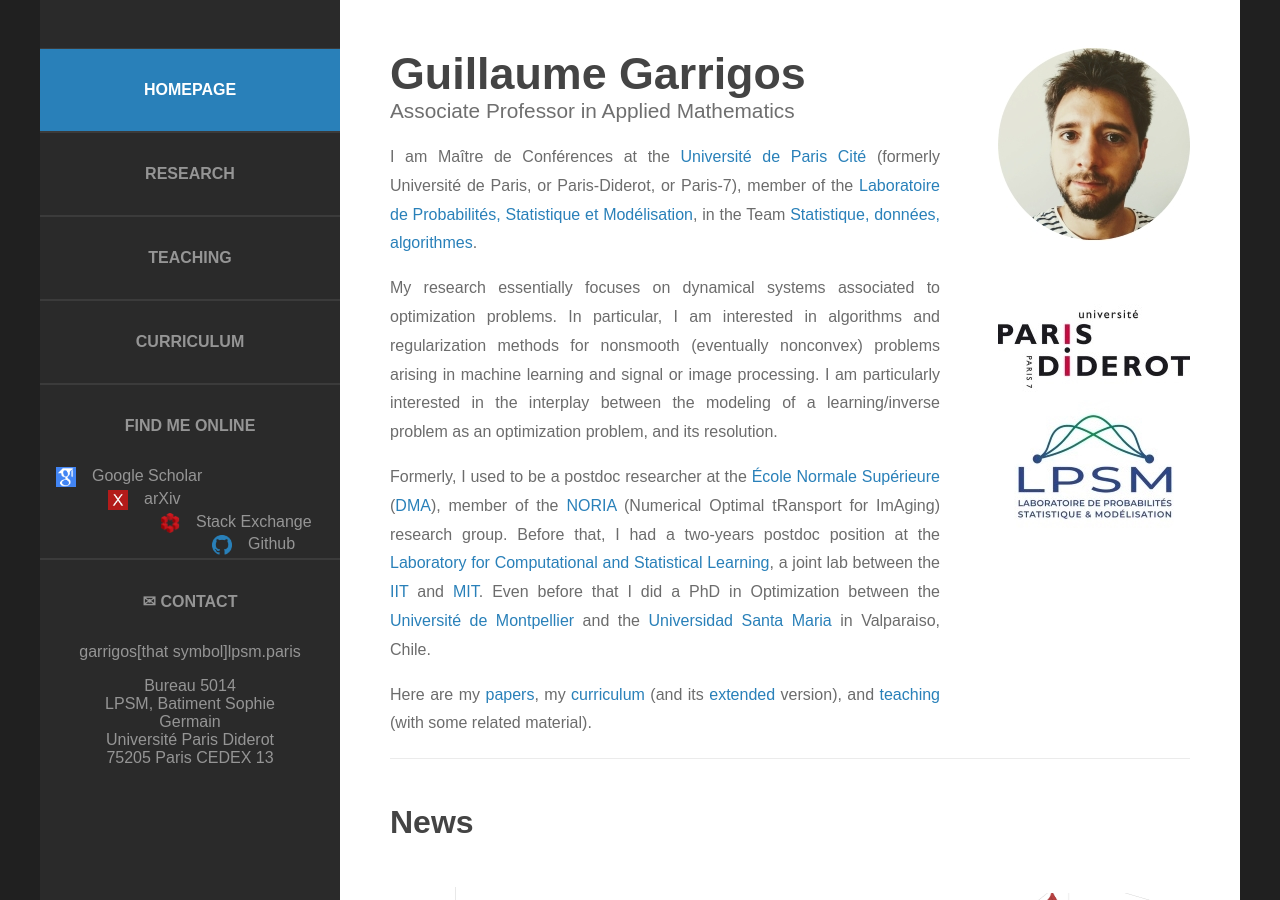
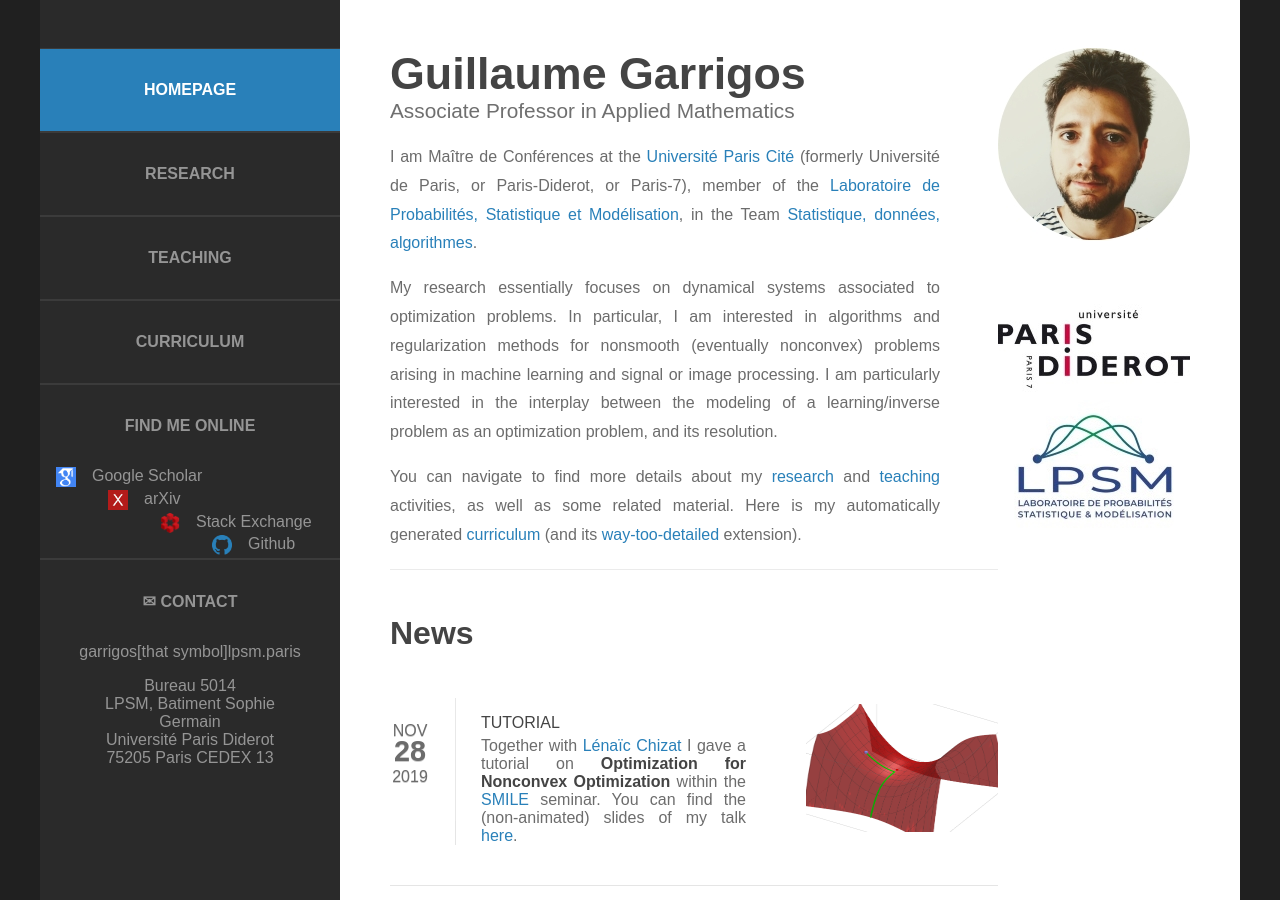
Before and after one commit to Guillaume-Garrigos/guillaume-garrigos.github.io, a Jekyll site: the page built from index.md, in a window 1280 px wide and 900 px high. Built offline with Jekyll 4.4.1, drawn with Linux system fonts in a browser that asks for light colours.

Commit message:
shorten homepage

```diff
--- a/index.md
+++ b/index.md
@@ -3,14 +3,11 @@ layout: homepage
 title: Homepage
 ---
 
-I am  Maître de Conférences at the [Université de Paris Cité](https://u-paris.fr/) (formerly Université de Paris, or Paris-Diderot, or Paris-7), member of the [Laboratoire de Probabilités, Statistique et Modélisation](https://www.lpsm.paris/), in the Team [Statistique, données, algorithmes](https://www.lpsm.paris/recherche/les-equipes/%C3%A9quipe-statistique/).
+I am  Maître de Conférences at the [Université Paris Cité](https://u-paris.fr/) (formerly Université de Paris, or Paris-Diderot, or Paris-7), member of the [Laboratoire de Probabilités, Statistique et Modélisation](https://www.lpsm.paris/), in the Team [Statistique, données, algorithmes](https://www.lpsm.paris/recherche/les-equipes/%C3%A9quipe-statistique/).
 
 My research essentially focuses on dynamical systems associated to optimization problems.
 In particular, I am interested in algorithms and regularization methods for nonsmooth (eventually nonconvex) problems arising in machine learning and signal or image processing.
 I am particularly interested in the interplay between the modeling of a learning/inverse problem as an optimization problem, and its resolution.
 
-Formerly, I used to be a postdoc researcher at the [École Normale Supérieure](http://www.ens.fr/) ([DMA](http://www.math.ens.fr/)), member of the [NORIA](http://www.gpeyre.com/noria/) (Numerical Optimal tRansport for ImAging) research group.
-Before that, I had a two-years postdoc position at the [Laboratory for Computational and Statistical Learning](http://lcsl.mit.edu), a joint lab between the [IIT](https://www.iit.it/it/home) and [MIT](http://web.mit.edu/).
-Even before that I did a PhD in Optimization between the [Université de Montpellier](http://www.umontpellier.fr/) and the [Universidad Santa Maria](http://www.usm.cl/) in Valparaiso, Chile.
-
-Here are my [papers](/research), my [curriculum](/curriculum/cv.pdf) (and its [extended](/curriculum/cv_long.pdf) version), and [teaching](/teaching) (with some related material).
+You can navigate to find more details about my [research](/research) and [teaching](/teaching) activities, as well as some related material.
+Here is my automatically generated [curriculum](/curriculum/cv.pdf) (and its [way-too-detailed](/curriculum/cv_long.pdf) extension).
```
